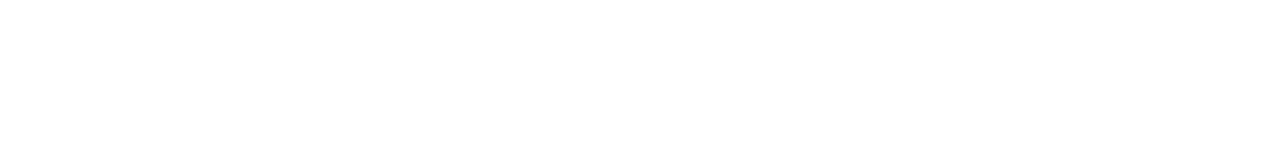
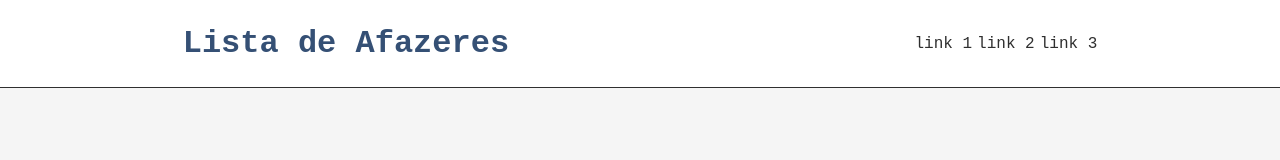
Before and after one commit to dhiegobalthazarsousa/to-do-list-mp, a plain HTML site: page index.html in a window 1280 px wide. Drawn offline with Linux system fonts and the light colour scheme.

Commit message:
Header Criado

```diff
--- a/assets/style.css
+++ b/assets/style.css
@@ -0,0 +1,50 @@
+*{
+    margin: 0;
+    box-sizing: border-box;
+}
+
+:root{
+    --primary-color: #355075;
+    --secondary-color: #755935;
+    --text-color: rgb(47, 47, 47);
+    --highlight-color: #3043bc;
+}
+
+a{
+    color: var(--text-color);
+    text-decoration: none;
+}
+
+a:hover{
+    color: var(--highlight-color);
+}
+
+body{
+    background-color: whitesmoke;
+    font-family: 'Courier New', Courier, monospace;
+    width: 100vw;
+}
+
+header{
+    align-items: center;
+    background-color: white;
+    border-bottom: solid 1px var(--text-color);
+    display: flex;
+    justify-content: space-around;
+    padding: 25px 0;
+    width: 100%;
+}
+
+h1{
+    color: var(--primary-color);
+}
+
+h2, h3, h4, h5, h6{
+    color: var(--secondary-color);
+}
+
+header>nav>ul{
+    display: flex;
+    gap: 5px;
+    list-style: none;
+}
--- a/index.html
+++ b/index.html
@@ -1,13 +1,26 @@
 <!DOCTYPE html>
 <html lang="pt-br">
+
 <head>
     <meta charset="UTF-8">
     <meta name="viewport" content="width=device-width, initial-scale=1.0">
+    <link rel="stylesheet" href="./assets/style.css">
     <title>To do List</title>
 </head>
+
 <body>
     <main>
-
+        <header>
+            <h1>Lista de Afazeres</h1>
+            <nav>
+                <ul>
+                    <li><a href="#">link 1</a></li>
+                    <li><a href="#">link 2</a></li>
+                    <li><a href="#">link 3</a></li>
+                </ul>
+            </nav>
+        </header>
     </main>
 </body>
+
 </html>
```
